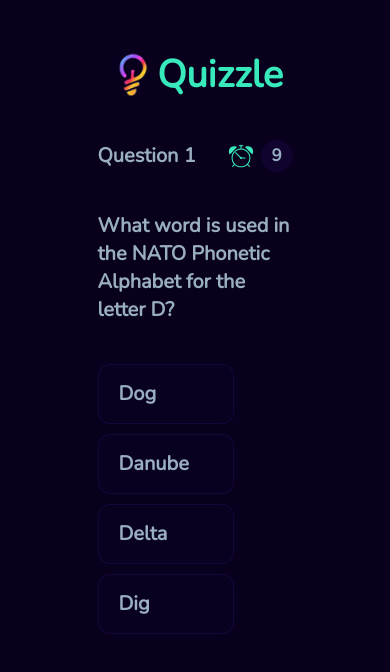
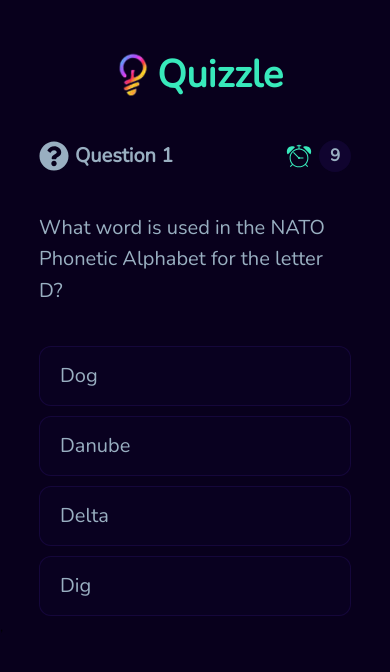
Before and after one commit to coding-francis/quizzle, a React (Create React App) app: page /quiz in a window 390 px wide. Shown: the top 672 px of the page. Built offline with nearby package versions, Linux system fonts and the light colour scheme.

Commit message:
getting it

```diff
--- a/src/components/quiz/index.js
+++ b/src/components/quiz/index.js
@@ -1,6 +1,7 @@
 import React, { useState, useEffect, useCallback } from 'react'
 import { Row, Col, Typography, Modal } from 'antd'
 import { GiAlarmClock } from 'react-icons/gi'
+import { FaQuestionCircle } from 'react-icons/fa'
 import _ from 'lodash'
 import { questions } from '../../helpers/questions'
 import Layout from '../../layouts/landing'
@@ -30,8 +31,8 @@ const Quiz = () => {
     const next = () => {
         const answerBg = document.getElementsByClassName('answer')
         for(let i=0; i<answerBg.length; i++){
-            answerBg[i].style.background = '#32167c0d'
-
+            // answerBg[i].style.background = '#32167c0d'
+            answerBg[i].classList.remove('isCorrect', 'isWrong')
         }
 
         if (questionNumber === questions.length - 1) {
@@ -43,18 +44,18 @@ const Quiz = () => {
 
     const checkAnswer = (answer) => {
         if (answer === correctAnswer) {
-            document.getElementById(answer).style.background = 'green'
+            document.getElementById(answer).classList.add('isCorrect')
             setTimeout(() => {
                 next()
             }, 1500)
         } else {
             const answerBg = document.getElementsByClassName('answer')
             for (let i = 0; i < answerBg.length; i++) {
-                if(answerBg[i].children[0].innerHTML === correctAnswer){
-                    answerBg[i].style.background = 'green'
+                if(answerBg[i].innerHTML === correctAnswer){
+                    answerBg[i].classList.add('isCorrect')
                 }
             }
-            document.getElementById(answer).style.background = 'red'
+            document.getElementById(answer).classList.add('isWrong')
             setTimeout(() => {
                 next()
             }, 1500)
@@ -69,18 +70,18 @@ const Quiz = () => {
                     <Title style={{ color: '#38e9bb', textAlign: 'center', margin: 0 }}>Quizzle</Title>
                 </Col>
                 <Col span={24} style={{ display: 'flex', justifyContent: 'space-between', alignItems: 'center' }}>
-                    <Title level={4} style={{ margin: 0, padding: 0, color: '#99AFC1' }}>Question {questionNumber + 1}</Title>
+                    <Title level={4} style={{ margin: 0, padding: 0, color: '#99AFC1', display: 'flex', alignItems: 'center', gap: 6 }}><FaQuestionCircle size={30}/>Question {questionNumber + 1}</Title>
                     <div style={{ display: 'flex', justifyContent: 'center', alignItems: 'center', gap: 5 }}>
                         <GiAlarmClock size={30} color={'#38e9bb'} /> <span className='time-left'>{time}</span>
                     </div>
                 </Col>
                 <Col span={24} style={{ display: 'flex', justifyContent: 'space-between', alignItems: 'center' }}>
-                    <Title level={4} style={{ margin: 0, padding: 0, color: '#99AFC1' }}>{questions[questionNumber].question}</Title>
+                    <Text style={{ margin: 0, padding: 0, color: '#99AFC1', fontSize: 20}}>{questions[questionNumber].question}</Text>
                 </Col>
                 <Col span={24} style={{ display: 'flex', justifyContent: 'center', alignItems: 'flex-start', flexDirection: 'column', gap: 10 }}>
                     {answers.map((item, id) => (
                         <div key={id} className='answer' id={item} onClick={() => checkAnswer(item)}>
-                            <Title level={4} style={{ color: '#99AFC1', margin: 0, padding: 0 }}>{item}</Title>
+                            {item}
                         </div>
                     ))}
                 </Col>
--- a/src/components/quiz/styles.css
+++ b/src/components/quiz/styles.css
@@ -1,10 +1,10 @@
-.quiz-container{
+.quiz-container {
     color: #99AFC1;
     margin-top: 50px;
     max-width: 50%;
 }
 
-.time-left{
+.time-left {
     display: flex;
     align-items: center;
     justify-content: center;
@@ -15,21 +15,37 @@
     font-weight: 600;
     font-size: 17px;
     line-height: 20;
-    /* color:  */
 }
 
-.answer{
+.answer {
     background: #32167c0d;
     border: 1px solid rgba(50, 22, 124, 0.3);
     border-radius: 12px;
-    width: 70%;
+    width: 100%;
+    font-size: 20px;
+    line-height: 1.4;
+    color: #99AFC1;
     display: flex;
     align-items: center;
     padding: 15px 20px;
     transition: all 0.8s ease;
 }
 
-.answer:hover, .answer:focus{
+.answer:hover{
     background: rgba(50, 22, 124, 0.2);
+}
 
+.isCorrect{
+    border: 1px solid #94fbbd !important;
+    color: #94fbbd !important;
 }
+.isWrong{
+    border: 1px solid #fd616180 !important;
+    color: #fd616180 !important;
+}
+
+@media only screen and (max-width: 900px){
+    .quiz-container {
+        max-width: 80%;
+    }
+}
```
